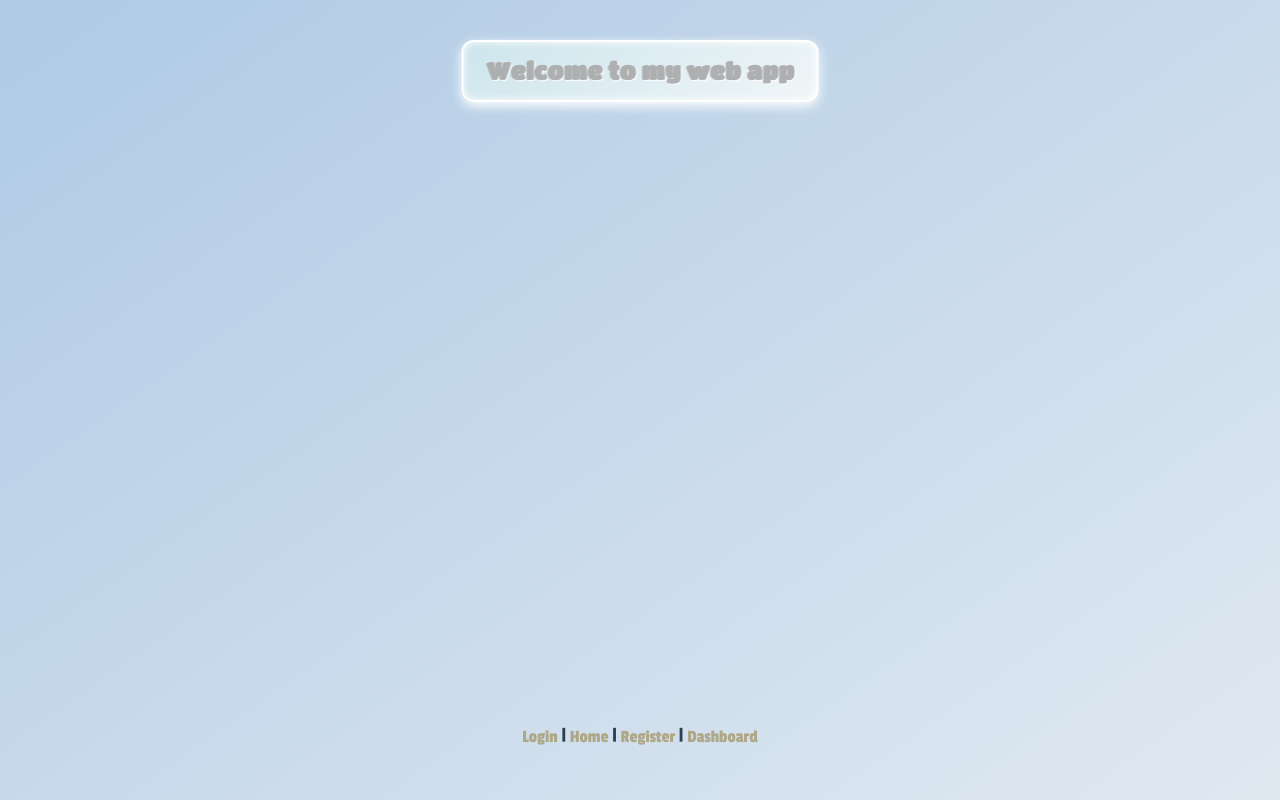
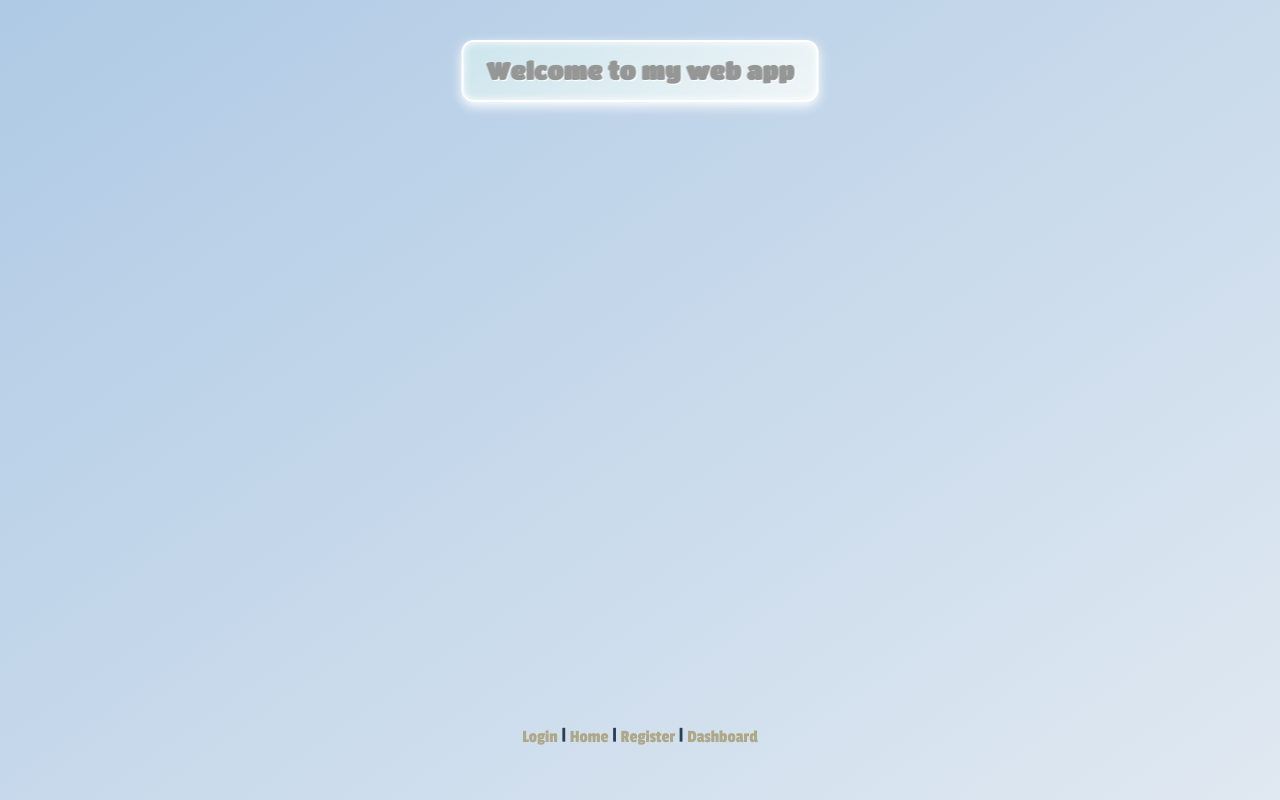
Before and after one commit to blob421/Vue_App, a Vue app: page / in a window 1280 px wide. Shown: the top 800 px of the page. Built offline with nearby package versions, Linux system fonts and the light colour scheme; no server answers.

Commit message:
Decreased transparency

```diff
--- a/src/components/graph.vue
+++ b/src/components/graph.vue
@@ -126,7 +126,7 @@ const renderPlot = () => {
   transform: translate(-50%, -30%);
   box-sizing: border-box;
   width: 80vw;
-   opacity: 0.91;
+   opacity: 0.93;
   }
 }
 @media (max-width: 1023px) {
@@ -137,7 +137,7 @@ const renderPlot = () => {
 
    width: 100vw;
    aspect-ratio: 14/11;
-    opacity: 0.9;
+    opacity: 0.92;
    box-sizing: border-box;
   }
 }
--- a/src/components/heading_main.vue
+++ b/src/components/heading_main.vue
@@ -19,7 +19,7 @@
   font-size: 1.5rem;
   font-weight: 600;
   background: linear-gradient(145deg, #cde5ed, #f0f6f8);
-  color: #adafb0;
+  color: #959696;
   border-radius: 12px;
   border: 2px solid #ffffff;
   box-shadow:
```
